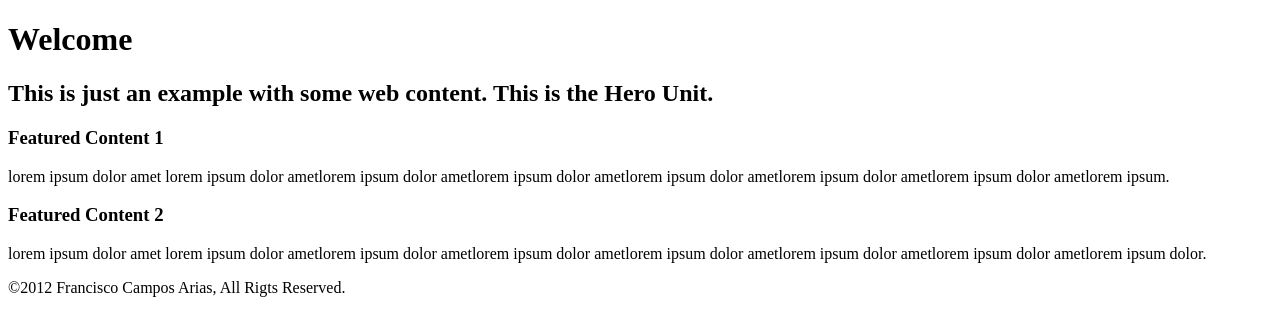
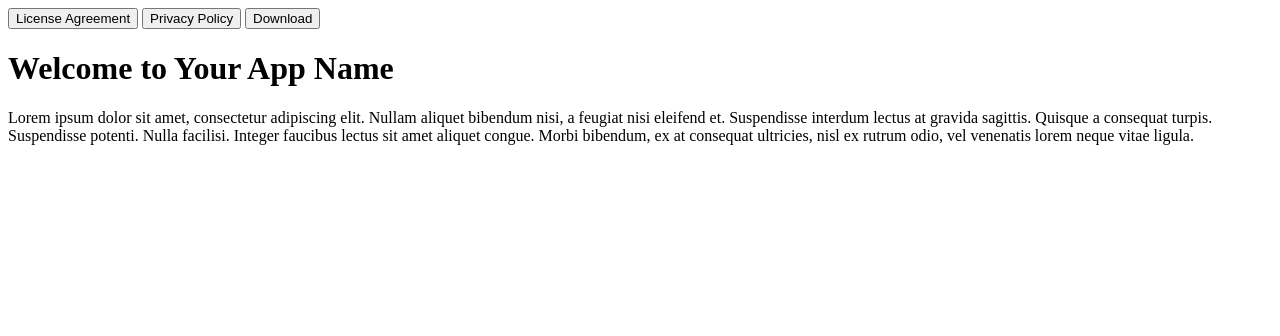
Before and after one commit to OneBitcoinWallet/1BitcoinWallet, a plain HTML site: page index.html in a window 1280 px wide. Drawn offline with Linux system fonts and the light colour scheme.

Commit message:
Update index.html

```diff
--- a/index.html
+++ b/index.html
@@ -1,42 +1,24 @@
-<!DOCTYPE HTML>
-<!-- THE DOCTYPE tells the browser what type of webpage to render, the doctype used in this website is HTML5 which is the most recent HTML. -->
-<html lang="en-US">
+<!DOCTYPE html>
+<html lang="en">
 <head>
-	<meta charset="UTF-8">
-	<title>My Pimpin Website</title>
-	<!-- THE TITLE element is the name of the page, it is also visible in the browser tab. Its always good practice to give each page an appropriate title. -->
-	<meta name="description" content="A sample website, nothin fancy">
-      <meta http-equiv="author" content="Francisco Campos Arias">
-      <meta name="keywords" content="html, css, web, design, sample, practice">
-      <!-- These are META TAGS, they're used to describe the website, this information is read mainly by search engines like GOOGLE, YAHOO, ETC... -->
-	<link rel="stylesheet" href="style.css">
-	<script src="http://localhost:8080/target/target-script-min.js#anonymous"></script>
+  <meta charset="UTF-8">
+  <meta name="viewport" content="width=device-width, initial-scale=1.0">
+  <title>Your App Name</title>
+  <link rel="stylesheet" href="style.css">
+  <script src="script.js" defer></script>
 </head>
 <body>
-	<div class="container">
-<!-- THIS ACTUAL CONTENT BEGINS HERE...this is called a comment. which can only be seen when viewing the source code. This text CANNOT be seen by the browser. Its helpful when you need to place notes, comments or reminders in your code -->
-	<header>
-		<div class="header">
-			<h1>Welcome</h1>
-		</div>
-	</header>
-	<!-- END HEADER | the header element in new to HTML5 -->
-		<div class="main">
-			<h2>This is just an example with some web content. This is the Hero Unit.</h2>
-		</div>
-		<div class="feature">
-			<h3>Featured Content 1</h3>
-			<p>lorem ipsum dolor amet lorem ipsum dolor ametlorem ipsum dolor ametlorem ipsum dolor ametlorem ipsum dolor ametlorem ipsum dolor ametlorem ipsum dolor ametlorem ipsum.</p>
-			<!-- LOREM IPSUM is universally used. Lorem ipsum is dummy text, it does't really mean anything. Its used to fill space or for mockups. -->
-		</div>
-		<div class="feature">
-			<h3>Featured Content 2</h3>
-			<p>lorem ipsum dolor amet lorem ipsum dolor ametlorem ipsum dolor ametlorem ipsum dolor ametlorem ipsum dolor ametlorem ipsum dolor ametlorem ipsum dolor ametlorem ipsum dolor.</p>
-		</div>
-	<footer>
-		&copy;2012 Francisco Campos Arias, All Rigts Reserved.
-	</footer>
-	<!-- END FOOTER | the footer element is also new to HTML5 -->
-	</div>
+  <div class="navbar">
+    <button class="navbar-item">License Agreement</button>
+    <button class="navbar-item">Privacy Policy</button>
+    <button class="navbar-item">Download</button>
+  </div>
+
+  <div class="main-content">
+    <h1>Welcome to Your App Name</h1>
+    <p>
+      Lorem ipsum dolor sit amet, consectetur adipiscing elit. Nullam aliquet bibendum nisi, a feugiat nisi eleifend et. Suspendisse interdum lectus at gravida sagittis. Quisque a consequat turpis. Suspendisse potenti. Nulla facilisi. Integer faucibus lectus sit amet aliquet congue. Morbi bibendum, ex at consequat ultricies, nisl ex rutrum odio, vel venenatis lorem neque vitae ligula.
+    </p>
+  </div>
 </body>
 </html>
```
